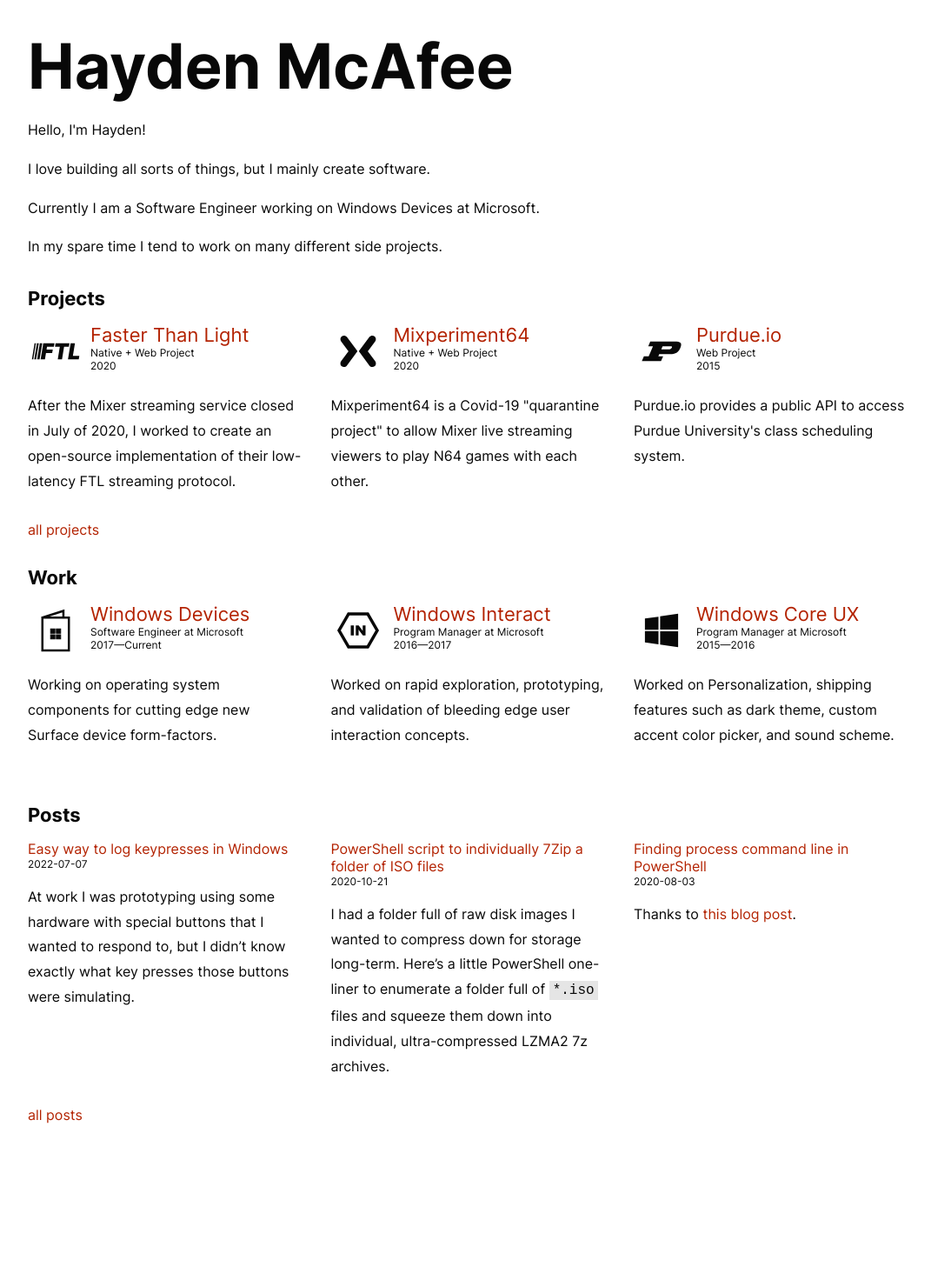
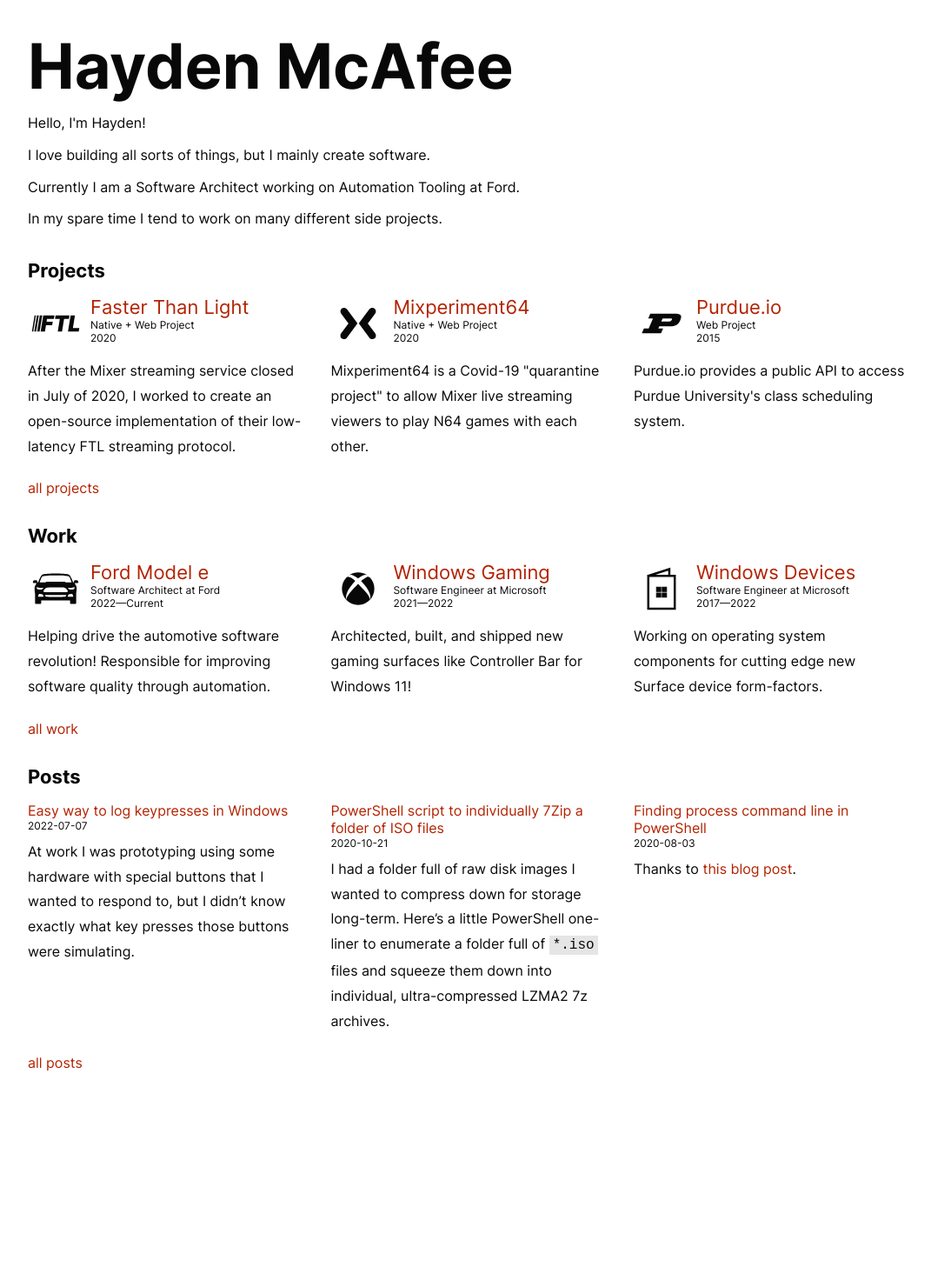
Before and after one commit to haydenmc/haydenmc.github.io, a Jekyll site: the page built from index.html, in a window 1280 px wide. Shown: the whole page at 87% size, without its empty margins (96-1167 px from the left). Built offline with Jekyll 4.4.1, drawn with Linux system fonts in a browser that asks for light colours; after the commit the page ends 1412 px from its top, so only the background shows below that.

Commit message:
Update work to cover 2021+

```diff
--- a/_sass/main.scss
+++ b/_sass/main.scss
@@ -70,7 +70,7 @@
 
 p {
     line-height: 1.8;
-    margin: 16px 0;
+    margin: 8px 0;
 }
 
 code {
@@ -128,6 +128,10 @@
         max-width: 1024px;
         padding-bottom: 20vh;
 
+        h2, h3 {
+            margin: 16px 0;
+        }
+
         > header {
             > h2 {
                 margin: 0;
@@ -136,7 +140,7 @@
             }
             > h1 {
                 margin: 0;
-                font-size: 32px;
+                font-size: 72px;
                 font-weight: 700;
             }
         }
--- a/_work/2017-Devices-SWE.md
+++ b/_work/2017-Devices-SWE.md
@@ -4,7 +4,7 @@
 team: Windows Devices
 role: Software Engineer
 start_year: 2017
-end_year: Current
+end_year: 2022
 description: Working on operating system components for cutting edge new Surface device form-factors.
 icon: windows-devices.svg
 ---
--- /dev/null
+++ b/_work/2021-Windows-Gaming-SWE.md
@@ -0,0 +1,34 @@
+---
+title: Windows Gaming
+company: Microsoft
+team: Windows Gaming
+role: Software Engineer
+start_year: 2021
+end_year: 2022
+description: Architected, built, and shipped new gaming surfaces like Controller Bar for Windows 11!
+icon: windows-gaming.svg
+---
+
+When Windows 10X was put to rest, our team was repurposed to help with new gaming features
+for Windows 11!
+
+As a PC gamer, this was great news to me!
+
+# Controller Bar
+
+Over the course of about a year, I worked to architect, code, and ship the feature known as
+[Controller Bar](https://blogs.windows.com/windows-insider/2022/05/05/windows-insiders-can-now-try-out-an-early-preview-of-controller-bar/).
+
+![Controller Bar](/assets/images/work/2021-gaming-controller-bar.png)
+
+Controller Bar provides gaming users with quick access to their controller-friendly games
+without having to fuss around with a keyboard or mouse.
+
+One tap of the "Nexus button" on the Xbox controller opens Controller Bar. From there,
+you can select from one of your most recently-played games, or a set of gaming-related
+software (like Steam, Xbox, etc.)
+
+You can also navigate from Controller Bar to the
+[Game Bar](https://apps.microsoft.com/store/detail/xbox-game-bar/9NZKPSTSNW4P)
+by selecting the "home" icon. Game Bar is an existing experience that provides access
+to a set of gaming-related utilities while you're playing your games.
--- /dev/null
+++ b/_work/2022-Ford-Architect.md
@@ -0,0 +1,19 @@
+---
+title: Ford Model e
+company: Ford
+team: Ford Model e
+role: Software Architect
+start_year: 2022
+end_year: Current
+description: Helping drive the automotive software revolution! Responsible for improving software quality through automation.
+icon: ford.svg
+---
+
+I joined Ford in late 2022 to help with the effort to revolutionize how the company
+produces software!
+
+My team is involved with improving software quality through new automation investments.
+
+More to come!
+
+![Ford F-150 Lightning, E-Transit, Mustang Mach-E](/assets/images/work/2022-ford-electric-vehicles.jpg)
--- a/index.html
+++ b/index.html
@@ -6,7 +6,7 @@
         <header>Hayden McAfee</header>
         <p>Hello, I'm Hayden!</p>
         <p>I love building all sorts of things, but I mainly create software.</p>
-        <p>Currently I am a Software Engineer working on Windows Devices at Microsoft.</p>
+        <p>Currently I am a Software Architect working on Automation Tooling at Ford.</p>
         <p>In my spare time I tend to work on many different side projects.</p>
     </section>
 
@@ -38,7 +38,8 @@
     <section>
         <header>Work</header>
         <ul>
-            {% for work in site.work reversed limit: 3 %}
+            {% assign sorted_work = site.work | reverse %}
+            {% for work in sorted_work limit: 3 %}
             <li>
                 <header>
                     {% if work.icon %}
```
Also changed, not shown: Gemfile.lock, _includes/svg/ford.svg (added), _includes/svg/windows-gaming.svg (added), assets/images/work/2021-gaming-controller-bar.png (added), assets/images/work/2022-ford-electric-vehicles.jpg (added).
